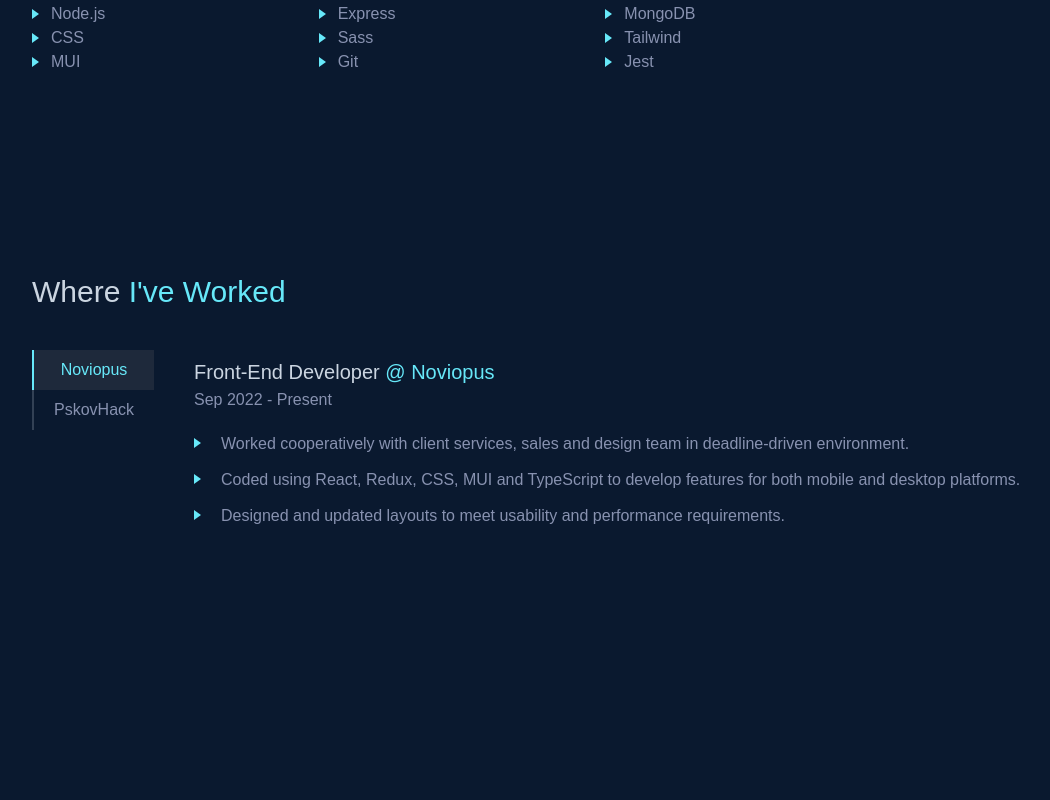
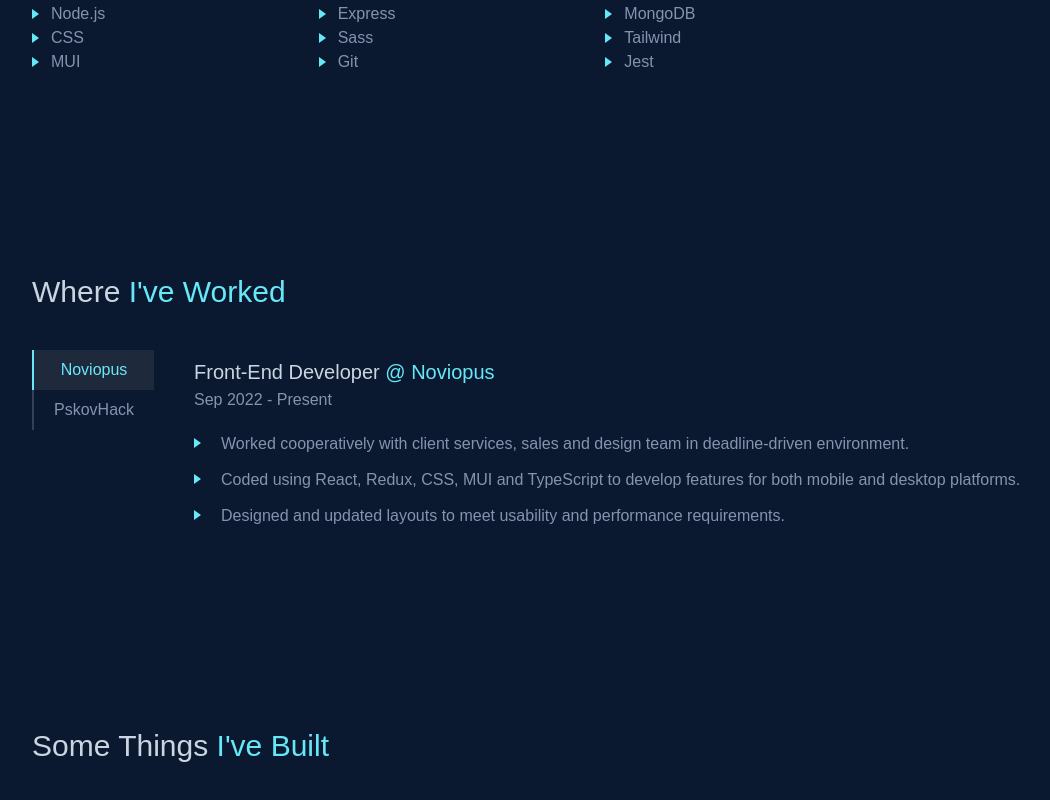
Before and after one commit to matveisch/portfolio, a Next.js app: page / in a window 1280 px wide. Shown: the part 1222-2022 px from the top of the page, without its empty margins (8-1058 px from the left). Before the commit the page ends 1950 px from the top, so only its background shows below. Built offline with nearby package versions, Linux system fonts and the light colour scheme.

Commit message:
work initial commit

```diff
--- a/src/pages/index.tsx
+++ b/src/pages/index.tsx
@@ -4,6 +4,7 @@
 import About from '@/sections/About';
 import { useRef } from 'react';
 import Experience from '@/sections/Experience';
+import Work from '@/sections/Work';
 
 export default function Home() {
   const aboutRef = useRef<HTMLDivElement>(null);
@@ -41,6 +42,9 @@
         <div ref={experienceRef} className="scroll-mt-20">
           <Experience />
         </div>
+        <div>
+          <Work />
+        </div>
       </main>
     </>
   );
--- /dev/null
+++ b/src/sections/Work.tsx
@@ -0,0 +1,9 @@
+export default function Work() {
+  return (
+    <section>
+      <h1 className="text-3xl text-slate-300 mb-10">
+        Some Things <span className="text-cyan-300">I've Built</span>
+      </h1>
+    </section>
+  );
+}
```
